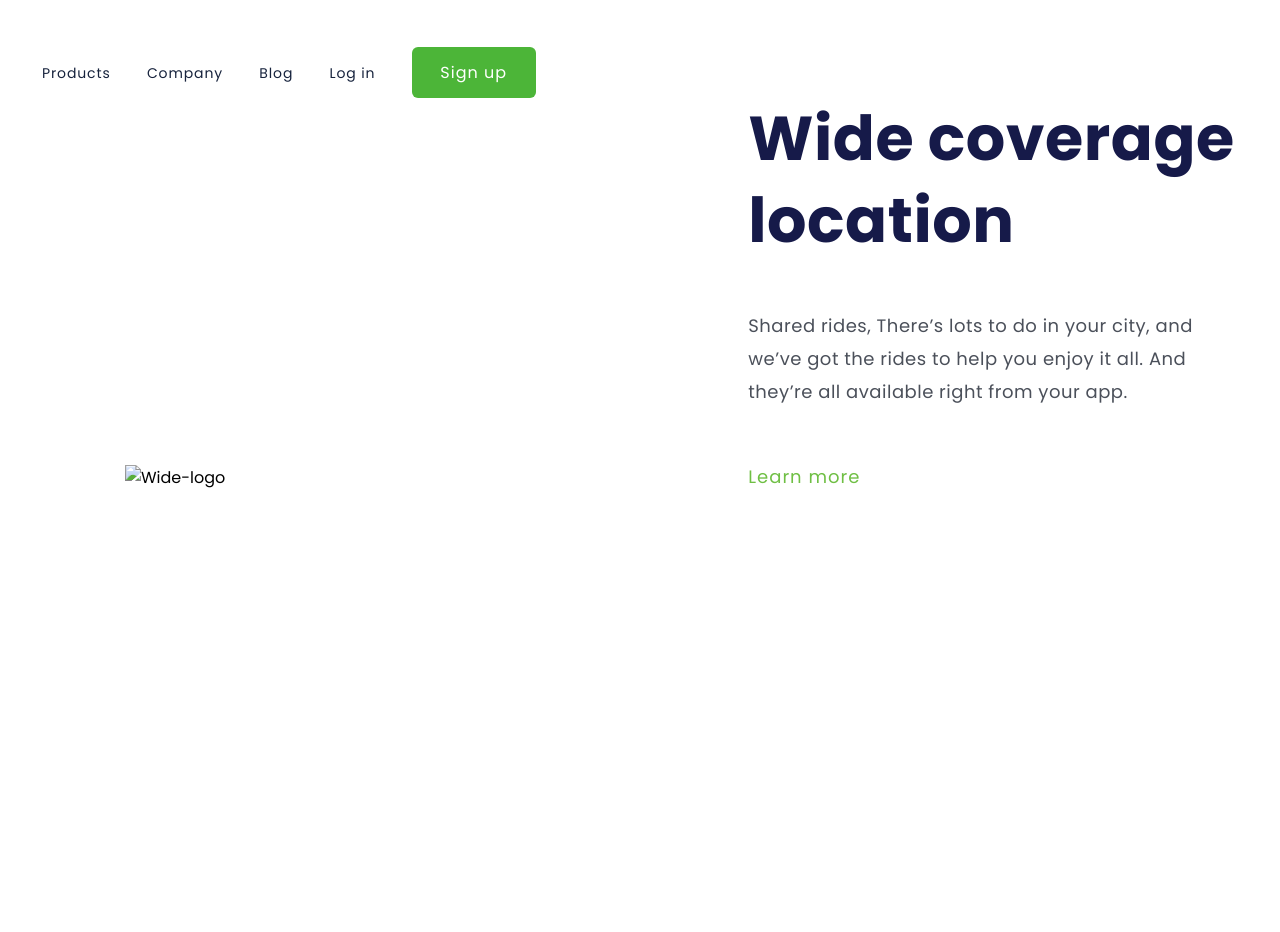
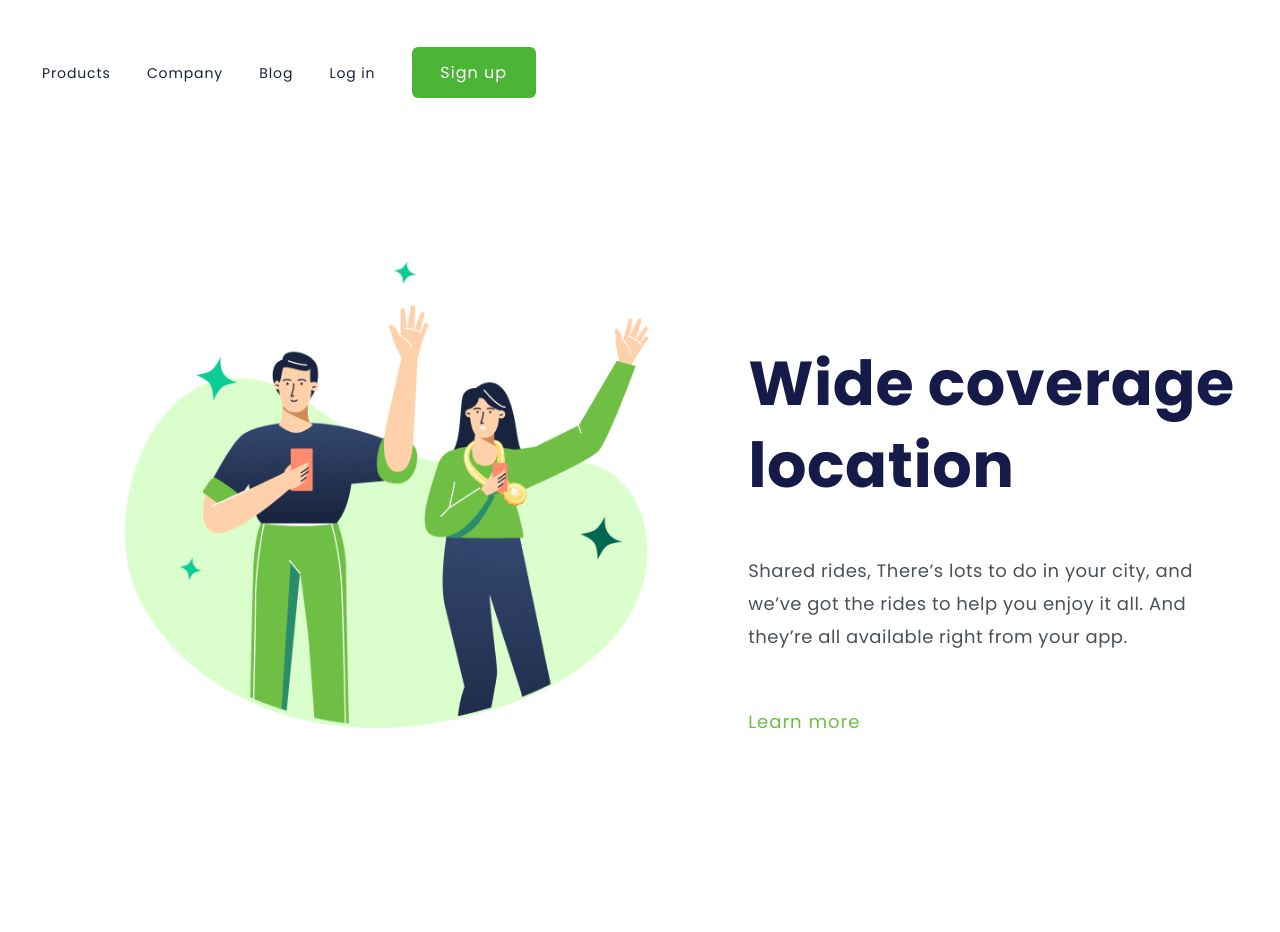
Before and after one commit to LazaroJuca/Wide-coverage-location, a plain HTML site: page index.html in a window 1280 px wide. After the commit the page ends 800 px from the top, so only its background shows below. Drawn offline with Linux system fonts and the light colour scheme.

Commit message:
alteraçao index.html

```diff
--- a/index.html
+++ b/index.html
@@ -21,7 +21,7 @@
         <button class="button-header">Sign up</button>
     </header>
     <main>
-        <img src="./assets/Wide.png" alt="Wide-logo" class="Wide-logo">
+        <img src="./Wide.png" alt="Wide-logo" class="Wide-logo">
 
         <div>
             <h1>Wide coverage location</h1>
```
